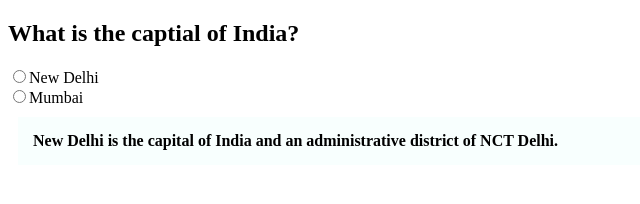
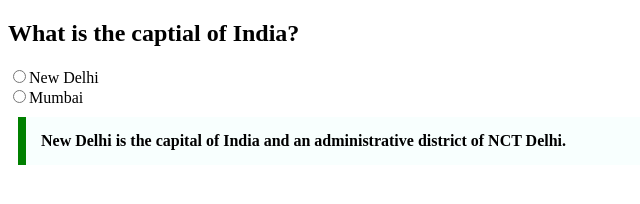
Before and after one commit to acciojob/trivia-kanchan-karale067, a website: page main.html in a window 1280 px wide. Shown: the whole page, without its empty margins (0-640 px from the left). Drawn offline with Linux system fonts and the light colour scheme.

Commit message:
created a submission

```diff
--- a/main.html
+++ b/main.html
@@ -6,10 +6,10 @@
 	<link rel="stylesheet" href="styles.css">
 	<style>
 		blockquote{
-	 Max-width:600px;
+	 width:600px;
      Margin: 10px;
      Padding:15px;
-     Border-left: 8px solid green color;
+     Border-left: 8px solid green;
      Background-color: #f8fffe;
      Font-weight: Bold;
 		}
@@ -20,10 +20,11 @@
 <body>
 	<!-- the entire body must be written by student -->
 	<h2>What is the captial of India?</h2>
- <form>
-	 <input type="radio" >New Delhi</input></br>
-	  <input type="radio" >Mumbai</input>
- </form>
+
+	<lable for="radio"></lable>
+	 <input type="radio" name="radio">New Delhi</input></br>
+	  <input type="radio" name="radio" >Mumbai</input>
+
 
 	<blockquote>
 		New Delhi is the capital of India and an administrative district of NCT Delhi.
```
